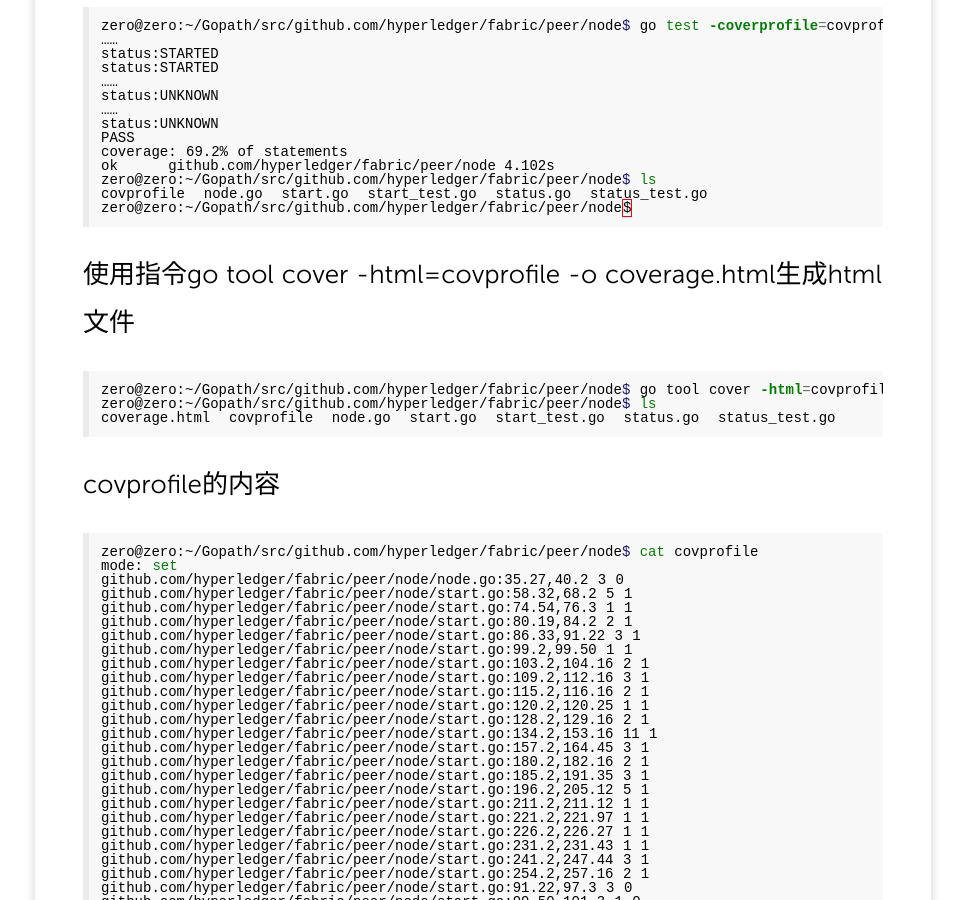
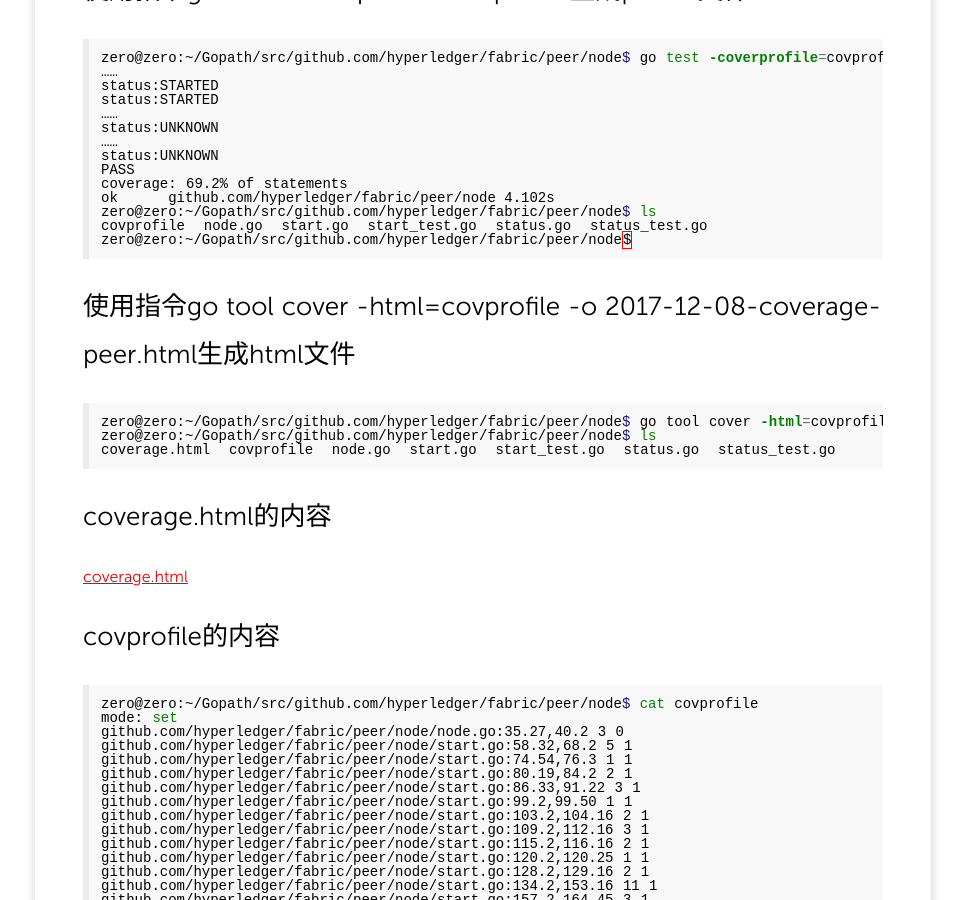
Before and after one commit to niuziru/niuziru.github.io, a Jekyll site: the page built from _posts/2017/2017-12-08-how-to-use-go-test-conver.md, in a window 1280 px wide and 900 px high, scrolled down 2055 px. Shown: the whole window, without its empty margins (157-1122 px from the left). Built offline with Jekyll 4.4.1, drawn with Linux system fonts in a browser that asks for light colours; some of the changed text lies outside the part shown.

Commit message:
add go testing coverage

````diff
--- a/_posts/2017/2017-12-08-how-to-use-go-test-conver.md
+++ b/_posts/2017/2017-12-08-how-to-use-go-test-conver.md
@@ -31,7 +31,7 @@
 
  如果想要做更细致的学习，可以参考[代码覆盖率浅谈](https://www.cnblogs.com/coderzh/archive/2009/03/29/1424344.html)
 
- # golang中的测试覆盖率
+# golang中的测试覆盖率
 
 在go语言的测试覆盖率统计时的参数有： cover、covermode、coverpkg多种方式，请看`go test -h`:
 
@@ -112,13 +112,16 @@
 zero@zero:~/Gopath/src/github.com/hyperledger/fabric/peer/node$
 ```
 
-## 使用指令`go tool cover -html=covprofile -o coverage.html`生成html文件
+## 使用指令`go tool cover -html=covprofile -o 2017-12-08-coverage-peer.html`生成html文件
 
 ```sh
 zero@zero:~/Gopath/src/github.com/hyperledger/fabric/peer/node$ go tool cover -html=covprofile -o coverage.html
 zero@zero:~/Gopath/src/github.com/hyperledger/fabric/peer/node$ ls
 coverage.html  covprofile  node.go  start.go  start_test.go  status.go  status_test.go
 ```
+## coverage.html的内容
+
+[coverage.html](2017-12-08-coverage-peer.html)
 
 ## covprofile的内容
 
````
